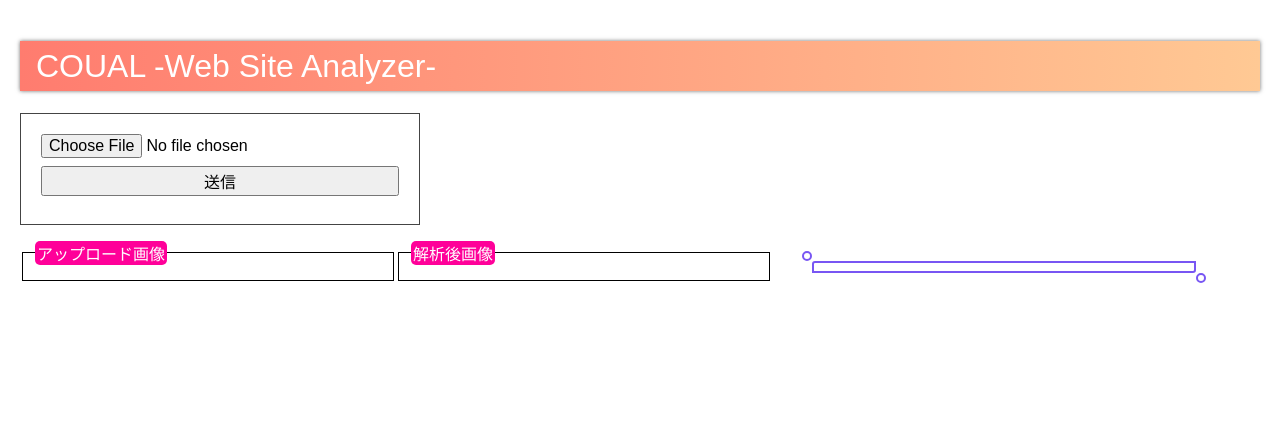
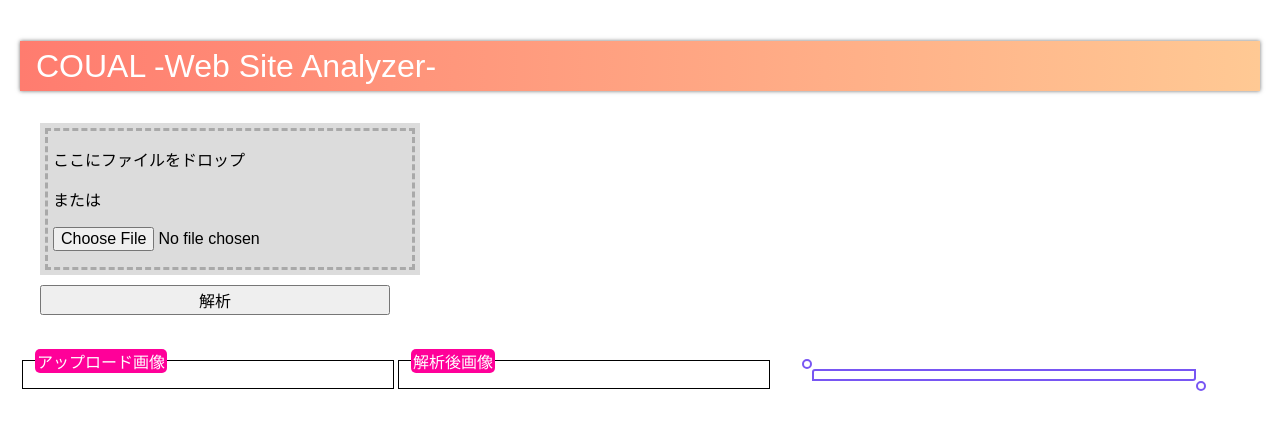
Before and after one commit to RKainuma/COUAL, a Flask app: page / in a window 1280 px wide. Shown: the top 430 px of the page. Run offline with Flask 2, Linux system fonts and the light colour scheme; parts of the project's set-up code (start-up, migrations or seed data) failed here and were passed over.

Commit message:
create drag and drop area

```diff
--- a/app.py
+++ b/app.py
@@ -53,13 +53,12 @@ def send():
         result, enc_img = cv2.imencode(".jpg", resized_img, ENCODE_PARAMS)
         org_img = base64.b64encode(enc_img).decode("utf-8")
 
-        out_img, detection_result = Color.analyse(resized_img)
-        # out_img, detection_result = Color.read_input_image(resized_img) #NOTE: detection_result is json data
+        analyzed_img, detection_result = Color.analyse(resized_img)
 
-        result, enc_img = cv2.imencode(".jpg", out_img, ENCODE_PARAMS)
-        result_img = base64.b64encode(enc_img).decode("utf-8")
+        result, enc_img = cv2.imencode(".jpg", analyzed_img, ENCODE_PARAMS)
+        analyzed_img = base64.b64encode(enc_img).decode("utf-8")
 
-        return render_template('index.html', original_img=org_img, result_img=result_img, detection_result=detection_result)
+        return render_template('index.html', original_img=org_img, result_img=analyzed_img, detection_result=detection_result)
 
     else:
         return redirect(url_for('index.html'))
--- a/static/js/fileUpload.js
+++ b/static/js/fileUpload.js
@@ -4,4 +4,23 @@ $(document).ready(function () {
     $("#submit").click(function () {
         // ajaxかなんかでpython関数呼ぶ
     });
+    var fileArea = document.getElementById('drag-drop-area');
+    var fileInput = document.getElementById('fileInput');
+
+
+    fileArea.addEventListener('dragover', function (evt) {
+        evt.preventDefault();
+        fileArea.classList.add('dragover');
+    });
+
+    fileArea.addEventListener('dragleave', function (evt) {
+        evt.preventDefault();
+        fileArea.classList.remove('dragover');
+    });
+    fileArea.addEventListener('drop', function (evt) {
+        evt.preventDefault();
+        fileArea.classList.remove('dragenter');
+        var files = evt.dataTransfer.files;
+        fileInput.files = files;
+    });
 });
--- a/static/styles/main.css
+++ b/static/styles/main.css
@@ -36,7 +36,8 @@ button {
 form {
   border: 1px solid #444;
   max-width: 100%;
-  padding: 20px;
+  padding: 10px;
+  margin: 10px;
   width: 400px;
 }
 
@@ -98,6 +99,45 @@ button:hover {
   box-shadow: 0 0 4px rgba(0, 0, 0, 0.56);
 }
 
-#version {
-  float: right;
+#dropzone {
+  background-color: #cfc;
+  border: solid 3px #9c9;
+  color: #9c9;
+  min-height: 50px;
+  padding: 20px;
+  text-shadow: 1px 1px 0 #fff;
 }
+
+#dropzone.dropover {
+  background-color: #cff;
+  color: #9cc;
+}
+
+#files:empty::before {
+  color: #ccc;
+  content: "(Files data will be shown here.)";
+}
+
+#files img {
+  border: solid 1px #ccc;
+  cursor: pointer;
+  height: auto;
+  margin: 0 10px;
+  max-height: 128px;
+  max-width: 128px;
+  width: auto;
+}
+
+#submit {
+  margin-top: 10px;
+  width: 350px;
+}
+
+#drag-drop-cover-area {
+  padding: 5px;
+}
+
+div.drag-drop-inside {
+  margin: 5px;
+  size: 1;
+}
--- a/templates/index.html
+++ b/templates/index.html
@@ -5,9 +5,18 @@
     <h1 id="title">COUAL -Web Site Analyzer-</h1>
 </div>
 <div class="view_box">
-    <form method="post" action="/send" enctype="multipart/form-data">
-        <input type="file" name="img_file" class="file">
-        <input type="submit" id="submit" value="送信">
+    <form method="post" action="/send" enctype="multipart/form-data" style="border-style : none;">
+        <div id="drag-drop-cover-area" style="background-color: #dcdcdc;">
+            <div id="drag-drop-area" style="border-style : dashed;border-color: #a9a9a9;">
+                <div class="drag-drop-inside">
+                    <p class="drag-drop-info">ここにファイルをドロップ</p>
+                    <p>または</p>
+                    <p class="drag-drop-buttons"><input id="fileInput" class="file" name="img_file" type="file"
+                            value="ファイルを選択" name="image"></p>
+                </div>
+            </div>
+        </div>
+        <input type="submit" id="submit" value="解析">
     </form>
     <p>
         <div>
```
Also changed, not shown: colorDetector.py (+24 -16 lines).
